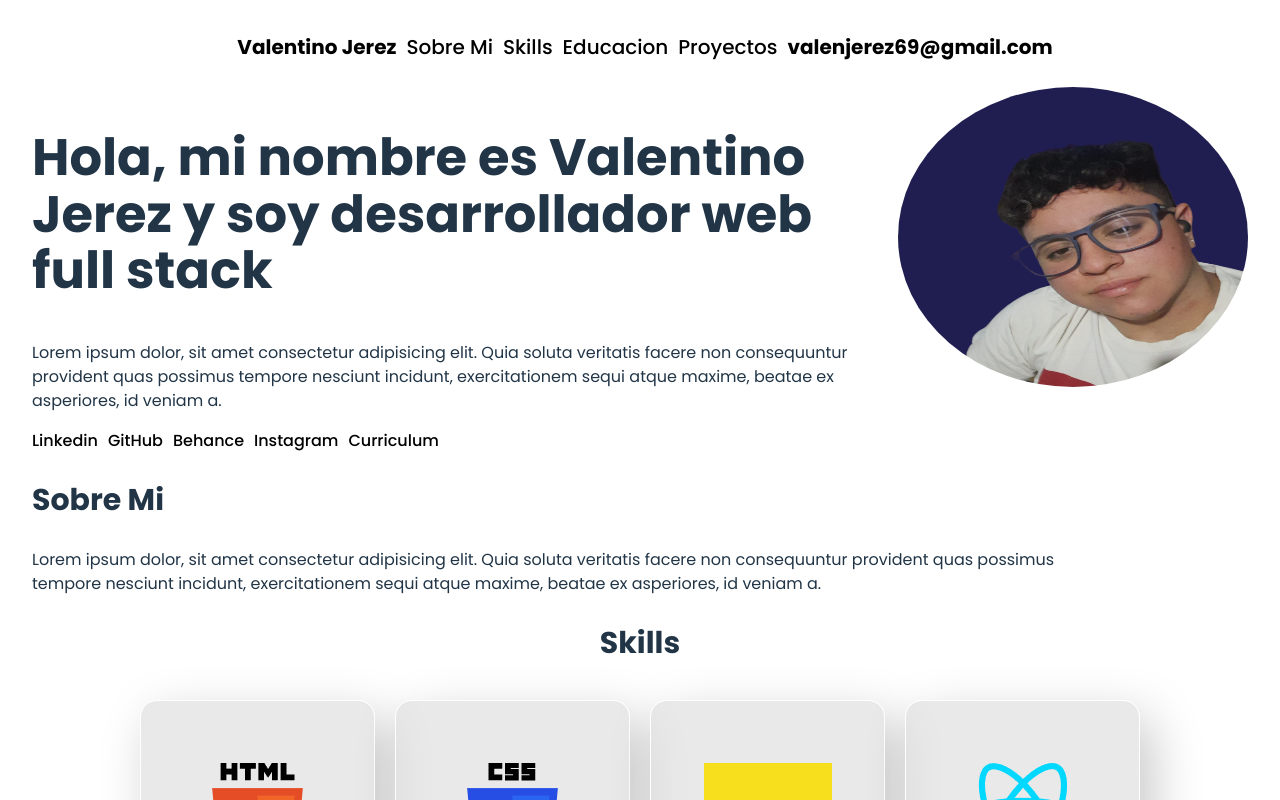
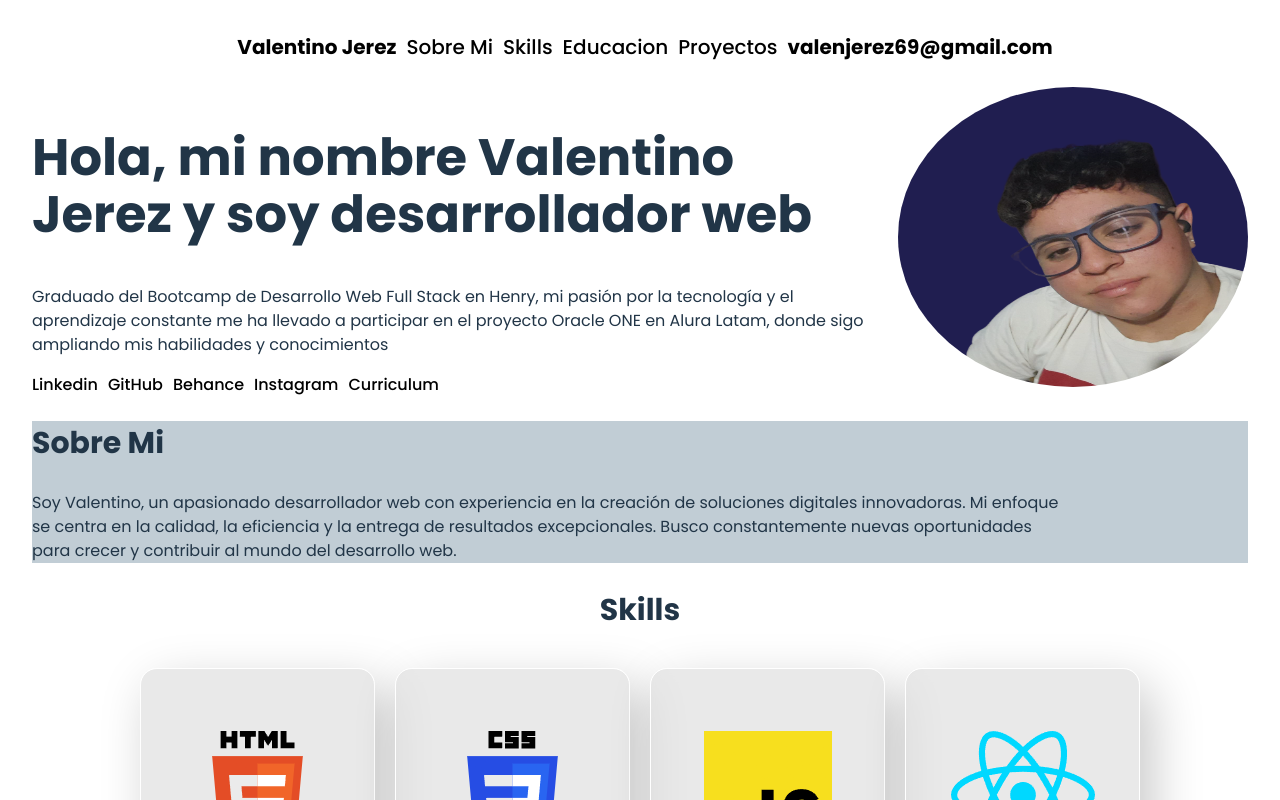
Before and after one commit to ValentinoJerez/Portfolio, a React (Vite) app: page /Inicio in a window 1280 px wide. Shown: the top 800 px of the page. Built offline with nearby package versions, Linux system fonts and the light colour scheme.

Commit message:
Proyectos

```diff
--- a/src/Sections/Proyectos/Proyectos.jsx
+++ b/src/Sections/Proyectos/Proyectos.jsx
@@ -4,6 +4,7 @@ import Link from "../../assets/Link.png"
 import GitHub from "../../assets/BiGithub.png"
 import Creva from "../../assets/CreVaGroup.png"
 import Barber from "../../assets/BarberiaAlura.png"
+import DogApp from "../../assets/DogApp.png"
 
 function Proyectos() {
     return (
@@ -12,12 +13,12 @@ function Proyectos() {
             <div className={style.Container}>
                 <div className={style.card}>
                     <div className={style.imagenTexto}>
-                        <img src={Creva} alt="" className={style.imagen} />
+                        <img src={Creva} alt="Proyecto Creva" className={style.imagen} />
                         <h4>CreVa Group</h4>
                         <p>En colaboración con un equipo, contribuí al desarrollo de una página web para una empresa dedicada a impulsar las carreras profesionales de las personas. Nuestra misión fue crear una experiencia en línea que simplificara y optimizara la búsqueda laboral.</p>
                         <div className={style.links}>
+                            <a href="http://" target="_blank" rel="noopener noreferrer"><img src={GitHub} alt="" className={style.Link} />Repositorio</a>
                             <a href="https://creva.vercel.app/" target="_blank"><img src={Link} alt="" className={style.Link} />Demo</a>
-                            <a href="http://" target="_blank" rel="noopener noreferrer"><img src={GitHub} alt="" className={style.Link} />Repositorio</a>
                         </div>
                     </div>
                 </div>
@@ -25,23 +26,22 @@ function Proyectos() {
                     <div className={style.imagenTexto}>
                         <img src={Barber} alt="" className={style.imagen} />
                         <h4>Barberia Alura</h4>
-                        <p>Como parte de mi estudio en el programa ONE, desarrolle </p>
+                        <p>Como parte de mi trayectoria en el programa ONE, desarrolle una pagina web para una barberia la cual tiene una landing page, ademas se destacan productos y contacto. En el cual implemente un diseño moderno y funcional para atraer clientes</p>
                         <div className={style.links}>
                             <a href="https://github.com/ValentinoJerez/BarberiaAlura" target="_blank" rel="noopener noreferrer"><img src={GitHub} alt="" className={style.Link} />Repositorio</a>
                         </div>
                     </div>
                 </div>
-                {/* <div className={style.card}>
+                <div className={style.card}>
                     <div className={style.imagenTexto}>
-                        <img src={Barber} alt="" className={style.imagen} />
+                        <img src={DogApp} alt="" className={style.imagen} />
                         <h4>Barberia Alura</h4>
                         <p></p>
                         <div className={style.links}>
-                            <a href="https://creva.vercel.app/" target="_blank"><img src={Link} alt="" className={style.Link} />Demo</a>
-                            <a href="http://" target="_blank" rel="noopener noreferrer"><img src={GitHub} alt="" className={style.Link} />Repositorio</a>
+                            <a href="https://github.com/ValentinoJerez/ProyectoIntegradorDogs" target="_blank" rel="noopener noreferrer"><img src={GitHub} alt="" className={style.Link} />Repositorio</a>
                         </div>
                     </div>
-                </div> */}
+                </div>
             </div>
         </div>
     )
--- a/src/Sections/Proyectos/Proyectos.module.css
+++ b/src/Sections/Proyectos/Proyectos.module.css
@@ -35,6 +35,10 @@
     border-radius: 15px;
 }
 
+.imagenTexto h4{
+    font-size: 18px;
+}
+
 .Link{
     width: 40px;
     height:  40px;
--- a/src/views/Inicio/Inicio.jsx
+++ b/src/views/Inicio/Inicio.jsx
@@ -12,9 +12,9 @@ function Inicio() {
             <NavBar />
             <section className={style.Presentacion}>
                 <div className={style.Contenido}>
-                    <h1>Hola, mi nombre es Valentino Jerez y soy desarrollador web full stack</h1>
-                    <p>Lorem ipsum dolor, sit amet consectetur adipisicing elit. Quia soluta veritatis facere non consequuntur provident
-                        quas possimus tempore nesciunt incidunt, exercitationem sequi atque maxime, beatae ex asperiores, id veniam a.</p>
+                    <h1>Hola, mi nombre Valentino Jerez y soy desarrollador web</h1>
+                    <p>Graduado del Bootcamp de Desarrollo Web Full Stack en Henry, mi pasión por la tecnología y el aprendizaje constante
+                        me ha llevado a participar en el proyecto Oracle ONE en Alura Latam, donde sigo ampliando mis habilidades y conocimientos</p>
                     <div className={style.Redes}>
                         <ul className={style.ListaRedes}>
                             <li><a href="https://www.linkedin.com/in/valentino-jerez/" target="_blank" rel="noopener noreferrer">Linkedin</a></li>
@@ -29,8 +29,9 @@ function Inicio() {
             </section>
             <section className={style.SobreMi}>
                 <h2>Sobre Mi</h2>
-                <p>Lorem ipsum dolor, sit amet consectetur adipisicing elit. Quia soluta veritatis facere non consequuntur provident
-                    quas possimus tempore nesciunt incidunt, exercitationem sequi atque maxime, beatae ex asperiores, id veniam a.</p>
+                <p>Soy Valentino, un apasionado desarrollador web
+                     con experiencia en la creación de soluciones digitales innovadoras. Mi enfoque se centra en la calidad, la eficiencia y la entrega de resultados excepcionales. Busco constantemente nuevas oportunidades para crecer y contribuir al mundo del desarrollo web.</p>
+                <p></p>
             </section>
             <Skills />
             <Formacion />
--- a/src/views/Inicio/Inicio.module.css
+++ b/src/views/Inicio/Inicio.module.css
@@ -44,6 +44,7 @@
 /* Sobre Mi */
 .SobreMi {
     text-align: left;
+    background-color: rgba(132, 156, 172, 0.507);
 }
 
 .SobreMi h2{
```
Also changed, not shown: src/assets/DogApp.png (added).
